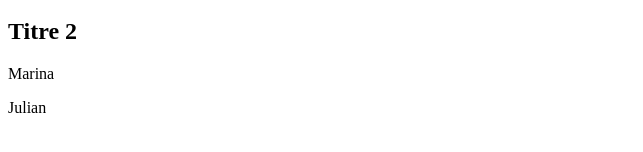
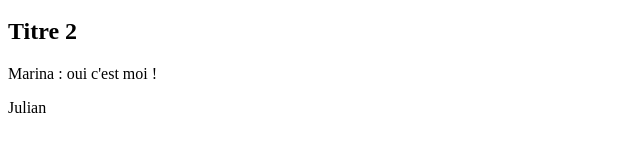
Before and after one commit to FabriceBenard/ProjetGroupe, a plain HTML site: page index.html in a window 1280 px wide. Shown: the part 134-286 px from the top of the page, without its empty margins (0-643 px from the left). Drawn offline with Linux system fonts and the light colour scheme.

Commit message:
ajout paragraph Marina

```diff
--- a/index.html
+++ b/index.html
@@ -12,7 +12,7 @@
       <p>Deuxième essai de modif effectuée par Fabrice, qui va essayer de prendre Julian de vitesse</p>
     </header>
     <h2>Titre 2</h2>
-    <p>Marina</p>
+    <p>Marina : oui c'est moi !</p>
     <p> Julian </p>
   </body>
 </html>
```
